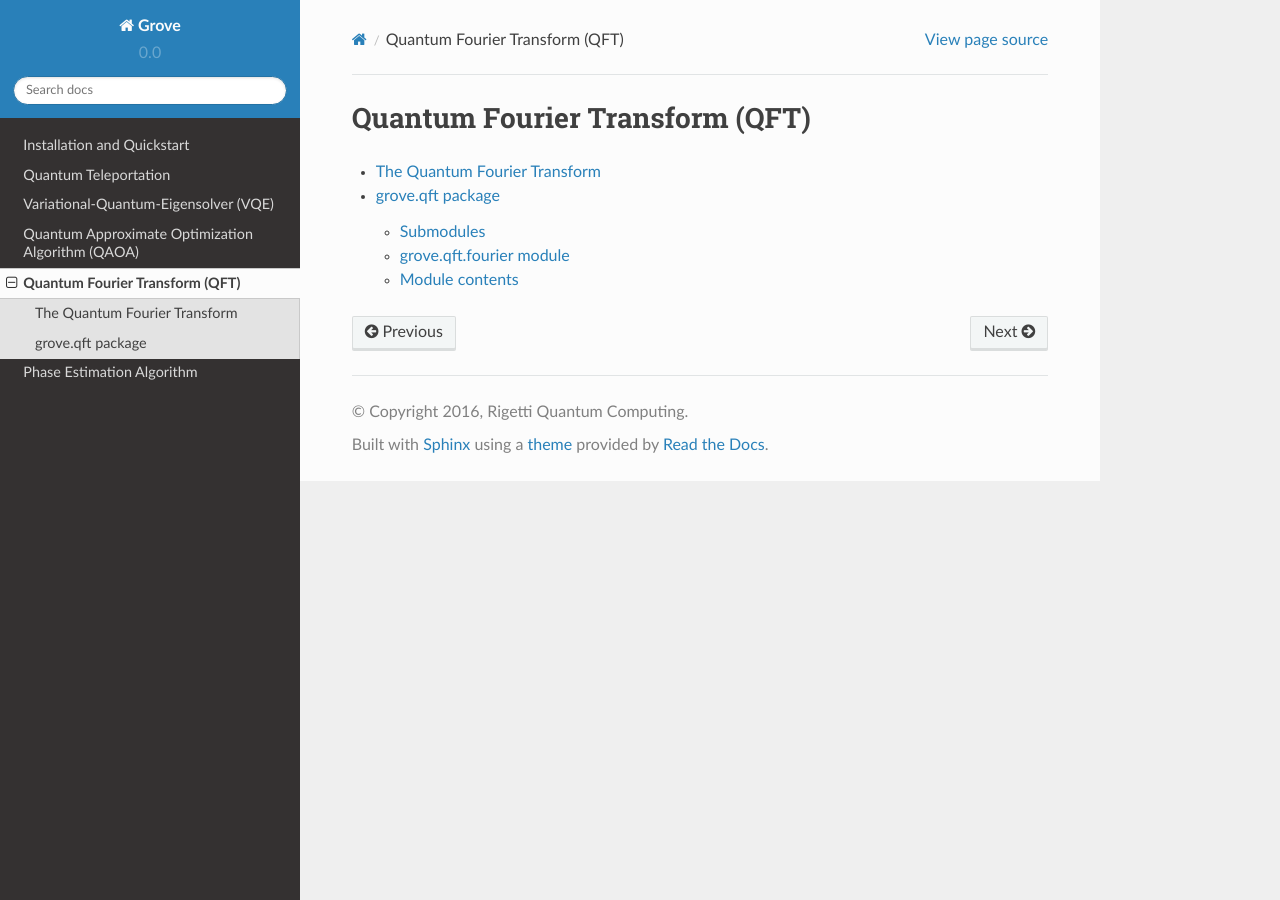
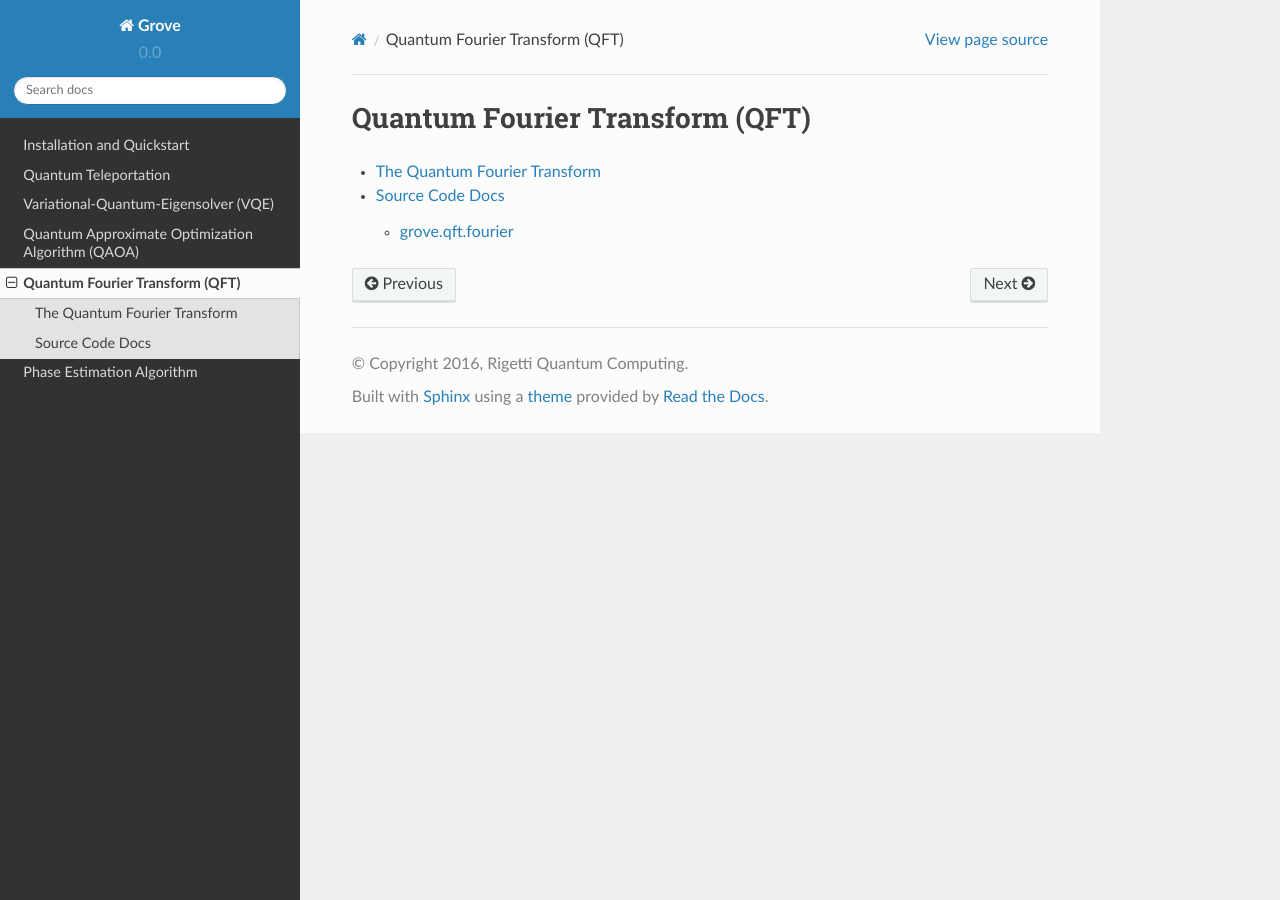
Before and after one commit to rigetti/grove, a Sphinx documentation site: the page built from docs/qft.rst, in a window 1280 px wide. Built offline with Sphinx 7.4.7 and the Read the Docs theme 2.0.0, drawn with Linux system fonts in a browser that asks for light colours.

Commit message:
Cleaned up QFT source docs as well

```diff
--- a/docs/qft/qft_source.rst
+++ b/docs/qft/qft_source.rst
@@ -1,22 +1,12 @@
-grove.qft package
-=================
+Source Code Docs
+================
 
-Submodules
-----------
+Here you can find documentation for the different submodules in qft.
 
-grove.qft.fourier module
-------------------------
+grove.qft.fourier
+-----------------
 
 .. automodule:: grove.qft.fourier
     :members:
     :undoc-members:
     :show-inheritance:
-
-
-Module contents
----------------
-
-.. automodule:: grove.qft
-    :members:
-    :undoc-members:
-    :show-inheritance:
```
